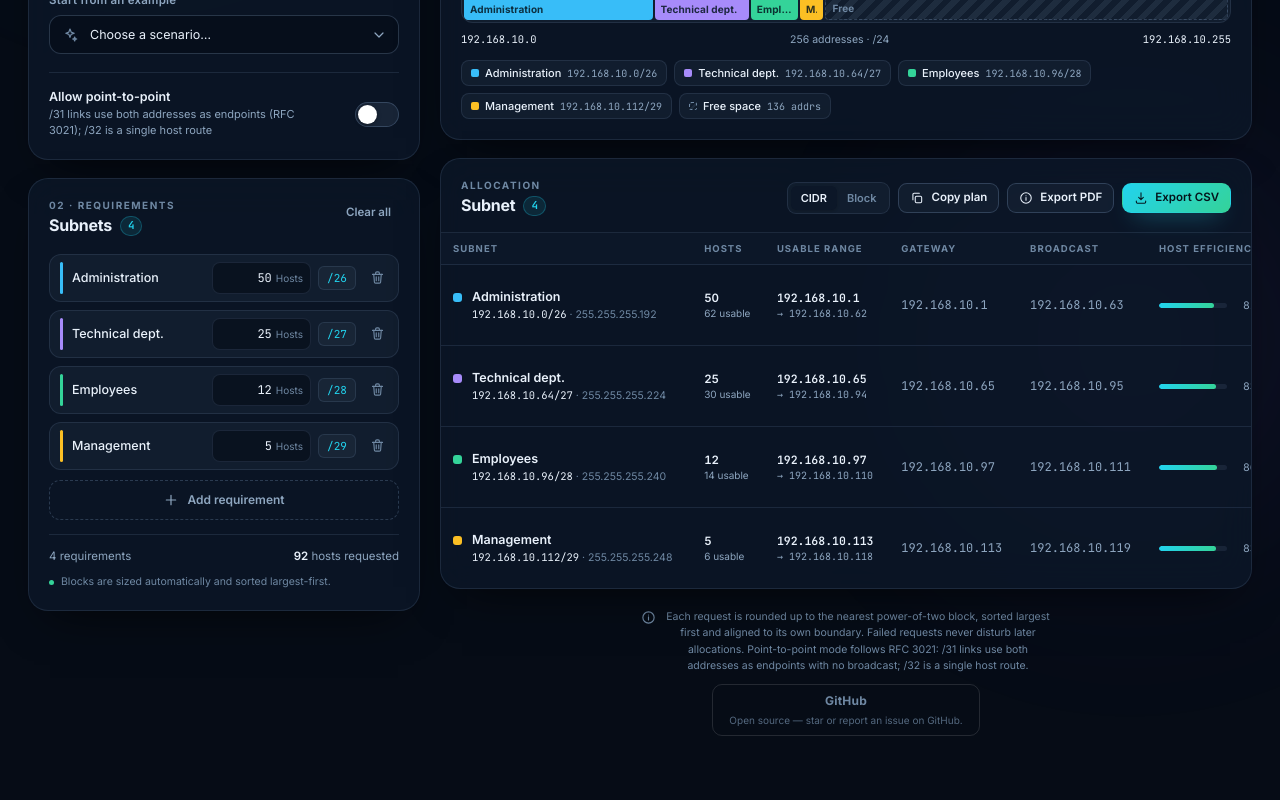
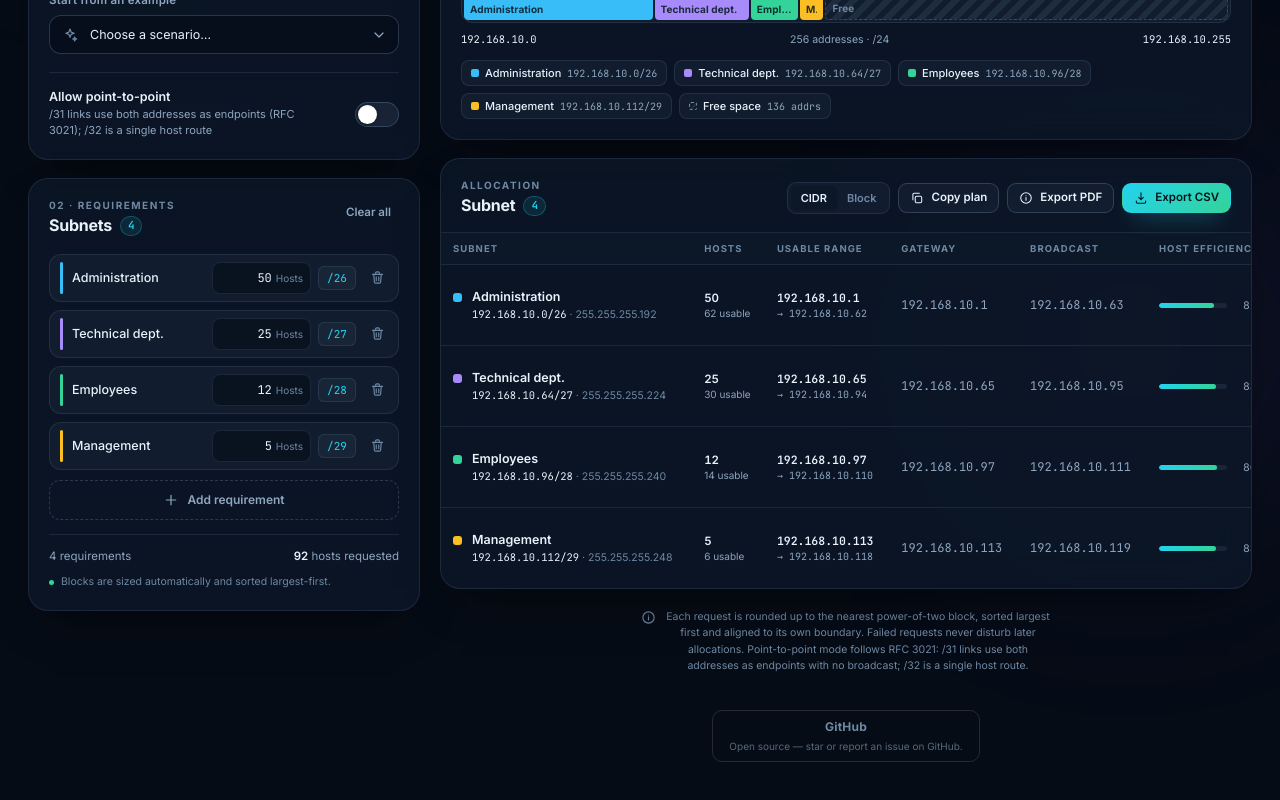
Before and after one commit to mounir-m4/VLSM_APP, a React (Vite) app: page / in a window 1280 px wide. Shown: the part 370-1170 px from the top of the page. Built offline with nearby package versions, Linux system fonts and the light colour scheme.

Commit message:
Footer: separate note text from the standalone centered GitHub card

```diff
--- a/src/App.jsx
+++ b/src/App.jsx
@@ -485,6 +485,8 @@ export default function App() {
                 <Info size={15} />
                 <p>{t('footerNote')}</p>
               </div>
+            </footer>
+            <footer className="footer footer--repo">
               <a
                 className="footer__repo"
                 href="https://github.com/mounir-m4/VLSM_APP"
--- a/src/index.css
+++ b/src/index.css
@@ -1693,6 +1693,10 @@ button {
   max-width: 62ch;
 }
 
+.footer--repo {
+  margin-top: 16px;
+}
+
 .footer__note svg {
   flex: none;
   margin-top: 2px;
```
